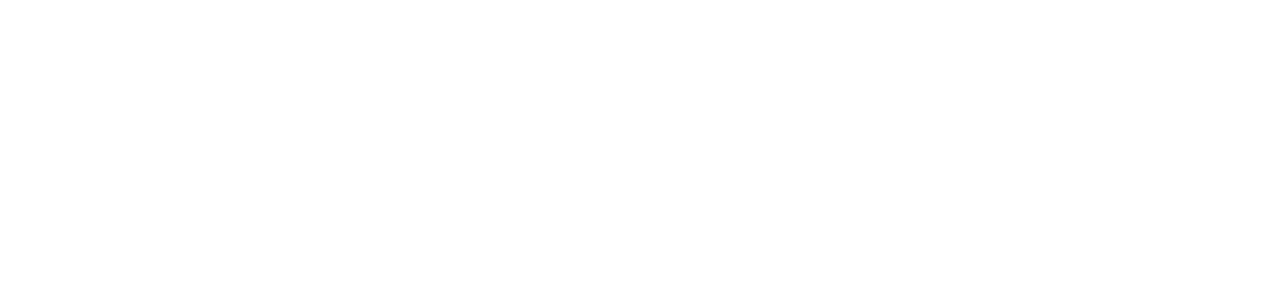
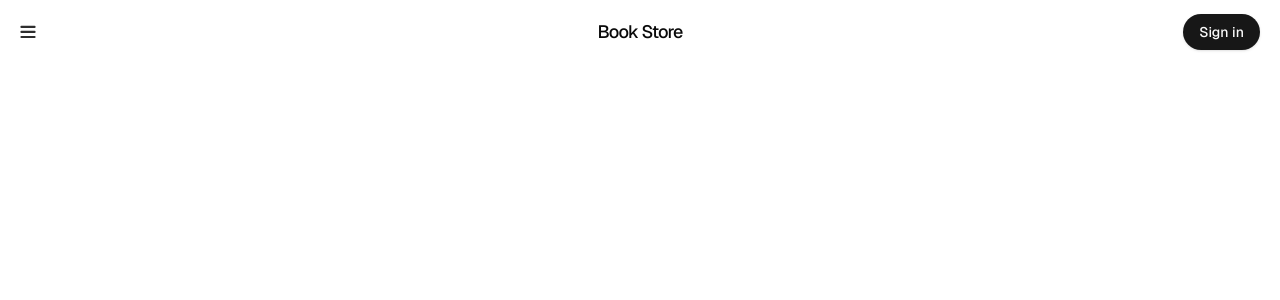
Before and after one commit to alexb017/book-store, a Next.js app: page / in a window 1280 px wide. Shown: the top 300 px of the page. Built offline with nearby package versions, Linux system fonts and the light colour scheme.

Commit message:
feat: add nav, types for links and svg path, and Button component from shadcn

```diff
--- a/app/layout.tsx
+++ b/app/layout.tsx
@@ -1,6 +1,7 @@
 import type { Metadata } from 'next';
 import { Geist, Geist_Mono } from 'next/font/google';
 import './globals.css';
+import Nav from '@/components/nav';
 
 const geistSans = Geist({
   variable: '--font-geist-sans',
@@ -25,8 +26,9 @@
   return (
     <html lang="en">
       <body
-        className={`${geistSans.variable} ${geistMono.variable} antialiased`}
+        className={`${geistSans.className} ${geistMono.variable} f antialiased`}
       >
+        <Nav />
         {children}
       </body>
     </html>
--- /dev/null
+++ b/components/nav.tsx
@@ -0,0 +1,143 @@
+'use client';
+
+import Link from 'next/link';
+import { useState } from 'react';
+import * as motion from 'motion/react-client';
+import { Button } from '@/components/ui/button';
+import type { Links, PathProps } from '@/lib/types';
+
+const navLinks = [
+  { name: 'Home', path: '/' },
+  { name: 'Shop', path: '/shop' },
+  { name: 'About', path: '/about' },
+  { name: 'Contact', path: '/contact' },
+] as Links[];
+
+function NavLinks() {
+  return (
+    <motion.ul
+      className="flex items-center gap-5 list-none m-0 p-0"
+      variants={{
+        open: {
+          display: 'flex',
+          transition: { staggerChildren: 0.07, delayChildren: 0.2 },
+        },
+        closed: {
+          display: 'none',
+          transition: { staggerChildren: 0.05, staggerDirection: -1 },
+        },
+      }}
+    >
+      {navLinks.map((link, index) => (
+        <motion.li
+          key={index}
+          className="flex items-center"
+          variants={{
+            open: {
+              x: 0,
+              opacity: 1,
+              transition: {
+                x: { stiffness: 1000, velocity: -100 },
+              },
+            },
+            closed: {
+              x: -20,
+              opacity: 0,
+              transition: {
+                x: { stiffness: 1000 },
+              },
+            },
+          }}
+        >
+          <Link
+            href={link.path}
+            className="flex items-center tracking-tight hover:text-neutral-500 transition-colors duration-200 ease-out"
+          >
+            {link.name}
+          </Link>
+        </motion.li>
+      ))}
+    </motion.ul>
+  );
+}
+
+function Path(props: PathProps) {
+  return (
+    <motion.path
+      fill="transparent"
+      strokeWidth="3"
+      stroke="hsl(0, 0%, 18%)"
+      strokeLinecap="round"
+      {...props}
+    />
+  );
+}
+
+function MenuToggle({ toggle }: { toggle: () => void }) {
+  return (
+    <Button
+      variant="outline"
+      size="icon"
+      className="p-0 w-4 h-4 border-none hover:bg-transparent shadow-none"
+      onClick={toggle}
+      aria-label="Toggle Menu"
+    >
+      <svg width="22" height="22" viewBox="0 0 22 19">
+        <Path
+          variants={{
+            open: { d: 'M 3 16.5 L 17 2.5' },
+            closed: { d: 'M 2 2.5 L 20 2.5' },
+          }}
+        />
+        <Path
+          d="M 2 9.423 L 20 9.423"
+          variants={{
+            open: { opacity: 0 },
+            closed: { opacity: 1 },
+          }}
+          transition={{ duration: 0.1 }}
+        />
+        <Path
+          variants={{
+            open: { d: 'M 3 2.5 L 17 16.346' },
+            closed: { d: 'M 2 16.346 L 20 16.346' },
+          }}
+        />
+      </svg>
+    </Button>
+  );
+}
+
+export default function Nav() {
+  const [isOpen, setIsOpen] = useState(false);
+
+  return (
+    <div className="absolute top-0 left-0 z-50 w-full h-16">
+      <div className="flex items-center justify-between w-full h-16 px-5">
+        <div className="flex items-center gap-5 w-[40%]">
+          {/* Menu animation */}
+          <motion.nav
+            initial={false}
+            animate={isOpen ? 'open' : 'closed'}
+            className="flex items-center gap-5"
+          >
+            <MenuToggle toggle={() => setIsOpen(!isOpen)} />
+            <NavLinks />
+          </motion.nav>
+        </div>
+        {/* Logo */}
+        <div className="flex items-center justify-center w-[20%]">
+          <Link href="/" className="text-lg font-medium tracking-tighter">
+            Book Store
+          </Link>
+        </div>
+        {/* Sign in */}
+        <div className="flex items-center gap-5 w-[40%] justify-end">
+          <Button asChild variant="default" className="rounded-full">
+            <Link href="/sign-in">Sign in</Link>
+          </Button>
+        </div>
+      </div>
+    </div>
+  );
+}
--- /dev/null
+++ b/components/ui/button.tsx
@@ -0,0 +1,57 @@
+import * as React from "react"
+import { Slot } from "@radix-ui/react-slot"
+import { cva, type VariantProps } from "class-variance-authority"
+
+import { cn } from "@/lib/utils"
+
+const buttonVariants = cva(
+  "inline-flex items-center justify-center gap-2 whitespace-nowrap rounded-md text-sm font-medium transition-colors focus-visible:outline-none focus-visible:ring-1 focus-visible:ring-ring disabled:pointer-events-none disabled:opacity-50 [&_svg]:pointer-events-none [&_svg]:size-4 [&_svg]:shrink-0",
+  {
+    variants: {
+      variant: {
+        default:
+          "bg-primary text-primary-foreground shadow hover:bg-primary/90",
+        destructive:
+          "bg-destructive text-destructive-foreground shadow-sm hover:bg-destructive/90",
+        outline:
+          "border border-input bg-background shadow-sm hover:bg-accent hover:text-accent-foreground",
+        secondary:
+          "bg-secondary text-secondary-foreground shadow-sm hover:bg-secondary/80",
+        ghost: "hover:bg-accent hover:text-accent-foreground",
+        link: "text-primary underline-offset-4 hover:underline",
+      },
+      size: {
+        default: "h-9 px-4 py-2",
+        sm: "h-8 rounded-md px-3 text-xs",
+        lg: "h-10 rounded-md px-8",
+        icon: "h-9 w-9",
+      },
+    },
+    defaultVariants: {
+      variant: "default",
+      size: "default",
+    },
+  }
+)
+
+export interface ButtonProps
+  extends React.ButtonHTMLAttributes<HTMLButtonElement>,
+    VariantProps<typeof buttonVariants> {
+  asChild?: boolean
+}
+
+const Button = React.forwardRef<HTMLButtonElement, ButtonProps>(
+  ({ className, variant, size, asChild = false, ...props }, ref) => {
+    const Comp = asChild ? Slot : "button"
+    return (
+      <Comp
+        className={cn(buttonVariants({ variant, size, className }))}
+        ref={ref}
+        {...props}
+      />
+    )
+  }
+)
+Button.displayName = "Button"
+
+export { Button, buttonVariants }
--- /dev/null
+++ b/lib/types.tsx
@@ -0,0 +1,12 @@
+import { Variants } from 'motion/react';
+
+export type Links = {
+  name: string;
+  path: string;
+};
+
+export type PathProps = {
+  d?: string;
+  variants?: Variants;
+  transition?: { duration: number };
+};
--- a/package.json
+++ b/package.json
@@ -9,6 +9,7 @@
     "lint": "next lint"
   },
   "dependencies": {
+    "@radix-ui/react-slot": "^1.1.2",
     "class-variance-authority": "^0.7.1",
     "clsx": "^2.1.1",
     "lucide-react": "^0.479.0",
```
Also changed, not shown: 1 other file (tests, documents, lock files or other folders).
